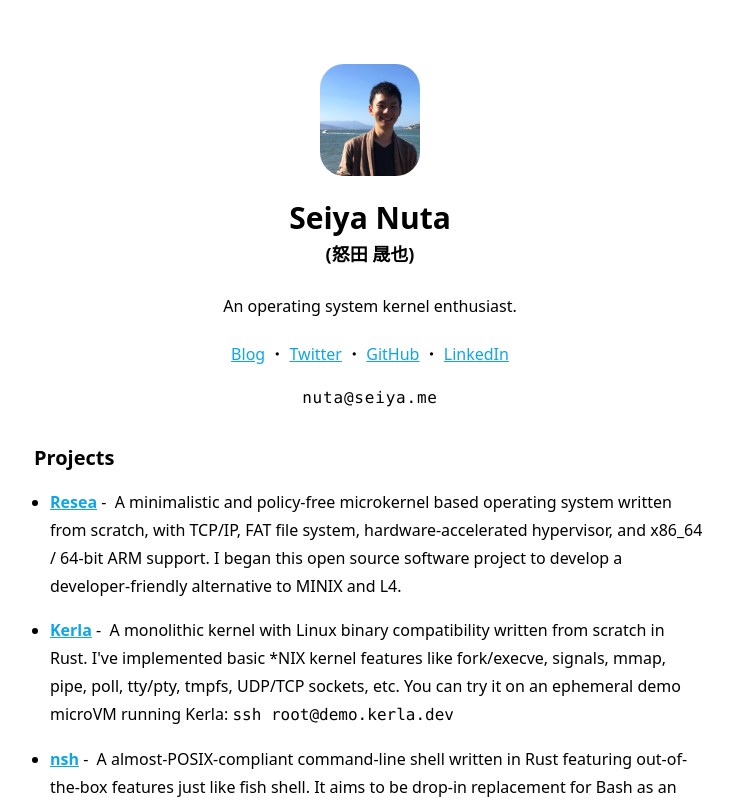
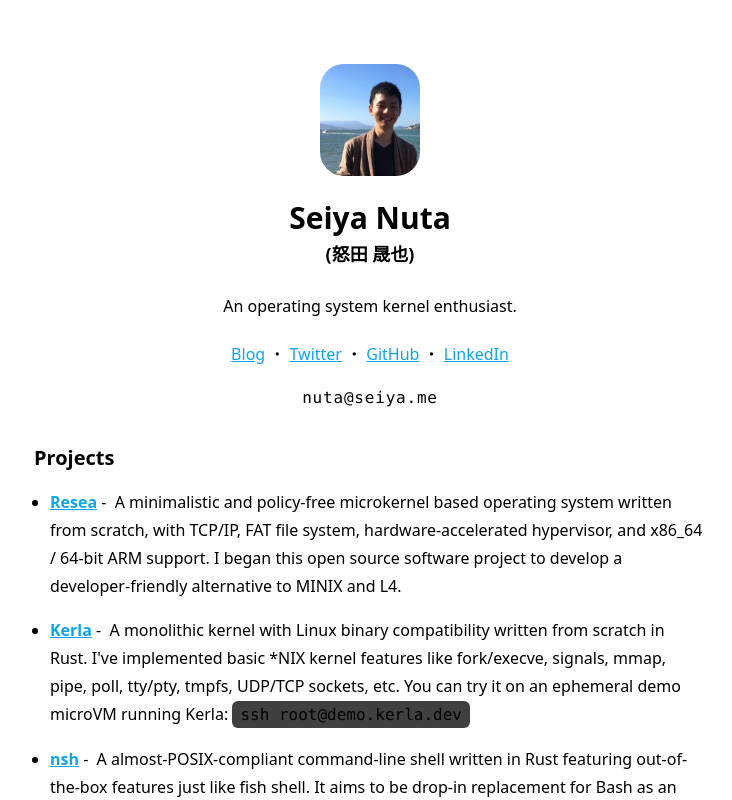
Before and after one commit to nuta/seiya.me, a Next.js app: page / in a window 1280 px wide. Shown: the top 800 px of the page, without its empty margins (270-1002 px from the left). Built offline with nearby package versions, Linux system fonts and the light colour scheme.

Commit message:
Some improvements

```diff
--- a/app/blog/[slug]/page.tsx
+++ b/app/blog/[slug]/page.tsx
@@ -1,5 +1,4 @@
 import Image from "next/image";
-import Link from "next/link";
 import { format, parseISO } from "date-fns";
 import { useMDXComponent } from "next-contentlayer/hooks";
 import { getAllSlugs, getPostBySlug } from "@/lib/blog";
--- a/app/page.tsx
+++ b/app/page.tsx
@@ -64,7 +64,7 @@ export default function Index() {
               scratch in Rust. I&apos;ve implemented basic *NIX kernel
               features like fork/execve, signals, mmap, pipe, poll, tty/pty,
               tmpfs, UDP/TCP sockets, etc. You can try it on an ephemeral demo
-              microVM running Kerla: <code>ssh&nbsp;root@demo.kerla.dev</code>
+              microVM running Kerla: <code className="bg-neutral-700 px-2 py-1 rounded-md select-all ">ssh&nbsp;root@demo.kerla.dev</code>
             </li>
             <li className="mt-4">
               <a className="font-bold" href="https://github.com/nuta/nsh">nsh</a>&nbsp;-&nbsp;
```
